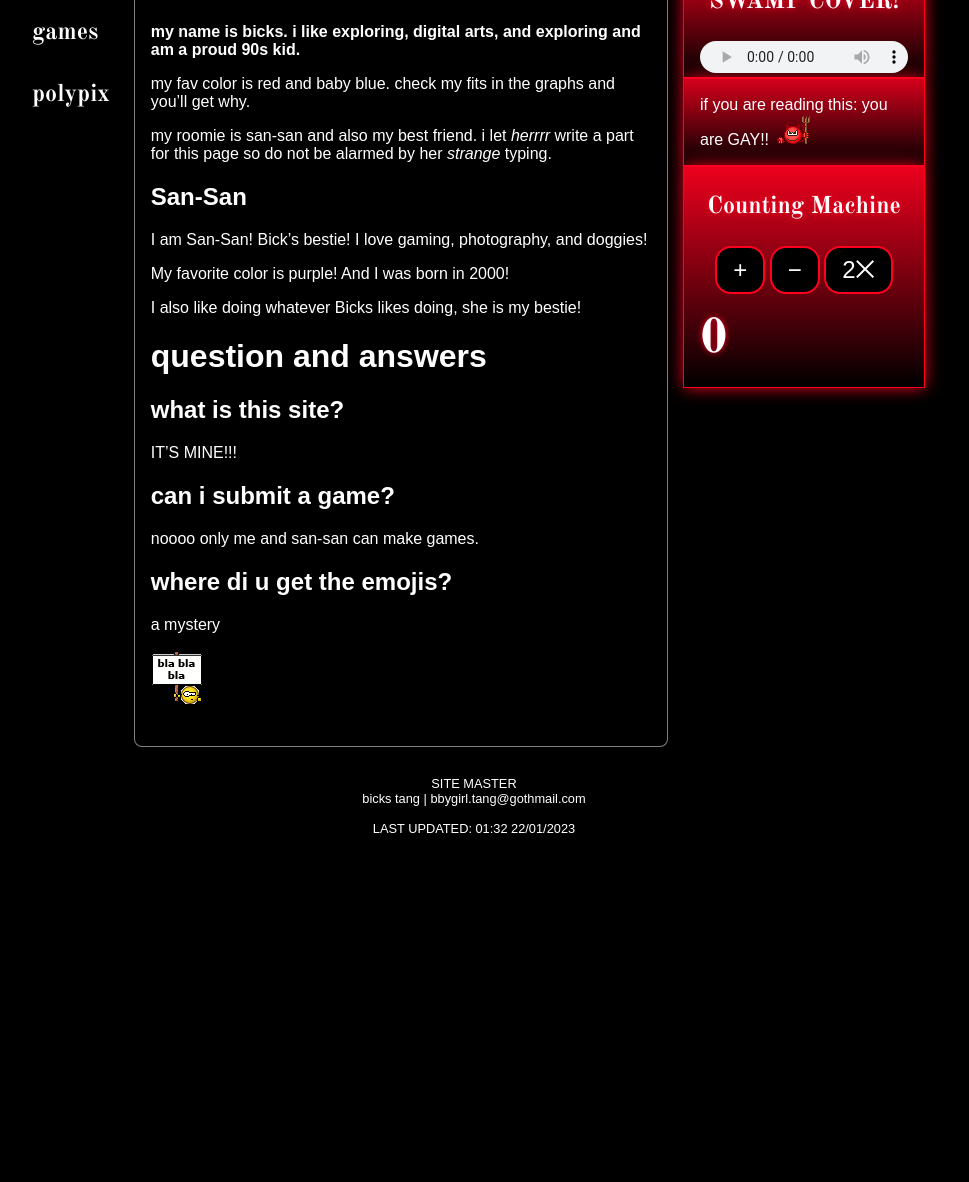
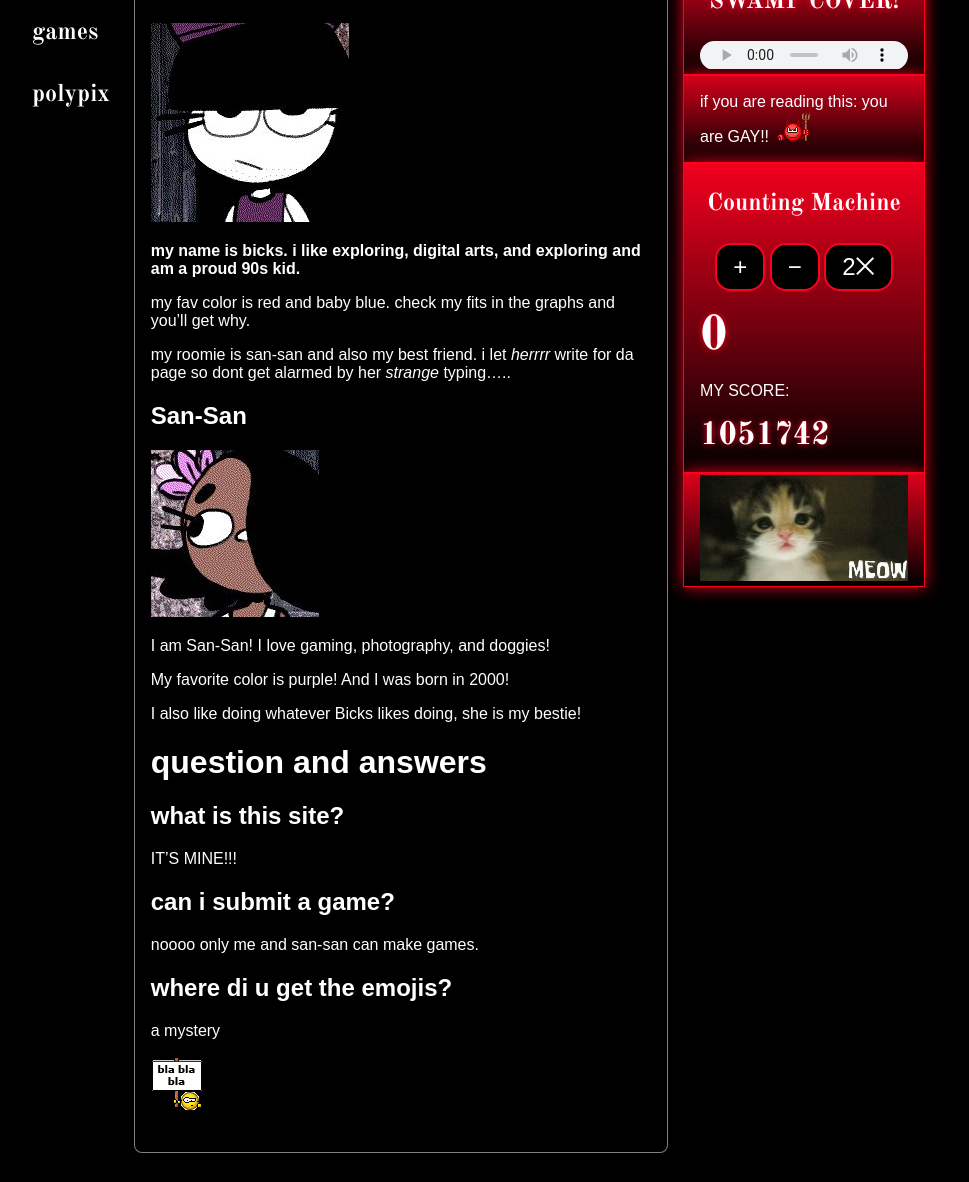
Before and after one commit to vitimesthree/my-gloomy-corner, a Jekyll site: the page built from about.md, in a window 1280 px wide and 1400 px high. Shown: the part 218-1400 px from the top of the window, without its empty margins (166-1135 px from the left). Built offline with Jekyll 4.4.1, drawn with Linux system fonts in a browser that asks for light colours.

Commit message:
Sticky containers and meow widget

```diff
--- a/_includes/navigation.html
+++ b/_includes/navigation.html
@@ -1,4 +1,4 @@
-<nav id="navigation">
+<nav id="navigation" class="sticky">
   {% for item in site.data.navigation %}
     {% assign url = item.link %}
     {% if item.link != "/" %}
--- a/_includes/widget_content.html
+++ b/_includes/widget_content.html
@@ -1,4 +1,4 @@
-<div id="widget">
+<div id="widget" class="sticky sticky-desktop">
   <div>
     <h1>
       Hot Stuff <img class="smiley" src={{ "smileys/coolpeace.gif" | prepend: site.imageurl }} />
@@ -22,7 +22,7 @@
   </div>
 
   <!-- Counting machine -->
-  <div id="">
+  <div>
     <p class="center large-text">Counting Machine</p>
     <p class="center">
       <button id="machine-plus">+</button>
@@ -36,5 +36,18 @@
       </span>
       <img id="negative-number" class="hidden smiley" src={{ "smileys/crazy.gif" | prepend: site.imageurl }} />
     </p>
+    <p>
+      <p>MY SCORE:</p>
+      <span
+      id="top-count"
+      class="center large-text counter">
+        0
+      </span>
+    </p>
+  </div>
+
+  <!-- Meow! -->
+  <div>
+    <img src="{{ "meow.gif" | prepend: site.imageurl }}" alt="MEOW" />
   </div>
 </div>
--- a/_sass/styles.scss
+++ b/_sass/styles.scss
@@ -48,7 +48,7 @@
 audio {
   $audio-padding: $widget-width - $container-gap;
   width: $audio-padding - $container-gap ;
-  height: 2rem;
+  height: 1.8rem;
 }
 
 /* Header */
@@ -91,8 +91,16 @@
   display: flex;
   flex-flow: column nowrap;
 
+  background-color: $background;
+
   @media (max-width: $mobile-width) {
     flex-flow: row wrap;
+    justify-content: space-evenly;
+
+    border-bottom: 1px solid $shine;
+
+    top: 0;
+    width: 100%;
   }
 
   /* Navigation block */
@@ -130,6 +138,11 @@
   }
 }
 
+/* Override counter class size */
+#top-count {
+  font-size: $font-size + 1rem !important;
+}
+
 /* Footer */
 #footer {
   padding: $container-gap;
@@ -146,6 +159,21 @@
 
 .hidden {
   display: none;
+}
+
+.sticky {
+  align-self: flex-start;
+
+  position: sticky;
+  top: 1rem;
+
+  @media (max-width: $mobile-width) {
+    align-self: center;
+
+    &-desktop {
+        position: static;
+    }
+  }
 }
 
 .emoticon {
--- a/about.md
+++ b/about.md
@@ -3,14 +3,18 @@
 ---
 # about us
 ## me
+![bicks taaaang]({{"me.jpg" | prepend: site.imageurl}})
+
 **my name is bicks. i like exploring, digital arts, and exploring and am a proud 90s kid.**
 
 my fav color is red and baby blue. check my fits in the graphs and you'll get why.
 
-my roomie is san-san and also my best friend. i let *herrrr* write a part for this page so do not be alarmed by her *strange* typing.
+my roomie is san-san and also my best friend. i let *herrrr* write for da page so dont get alarmed by her *strange* typing.....
 
 ## San-San
-I am San-San! Bick's bestie! I love gaming, photography, and doggies!
+![sannie <3]({{"bestie.jpg" | prepend: site.imageurl}})
+
+I am San-San! I love gaming, photography, and doggies!
 
 My favorite color is purple! And I was born in 2000!
 
--- a/assets/js/widget.js
+++ b/assets/js/widget.js
@@ -2,6 +2,11 @@
 $(document).ready(function() {
 
 var count = 0;
+
+// Random number generator
+function randomRange(min, max) {
+    return Math.round(Math.random()*(max-min) + min);
+}
 
 // Counting Machine MECHANICS!!!
 $(document).ready(function() {
@@ -37,6 +42,16 @@
         count *= 2;
         process(count);
     });
+
+    // Fake leaderboard
+    var top = randomRange(1162, 1229910);
+    function countUp(){
+        top += 1
+        $("#top-count").html(top);
+
+        setTimeout(countUp, randomRange(49, 526));
+    }
+    countUp();
 });
 
 });
```
Also changed, not shown: assets/images/bestie.jpg (added), assets/images/me.jpg (added), assets/images/meow.gif (added).
